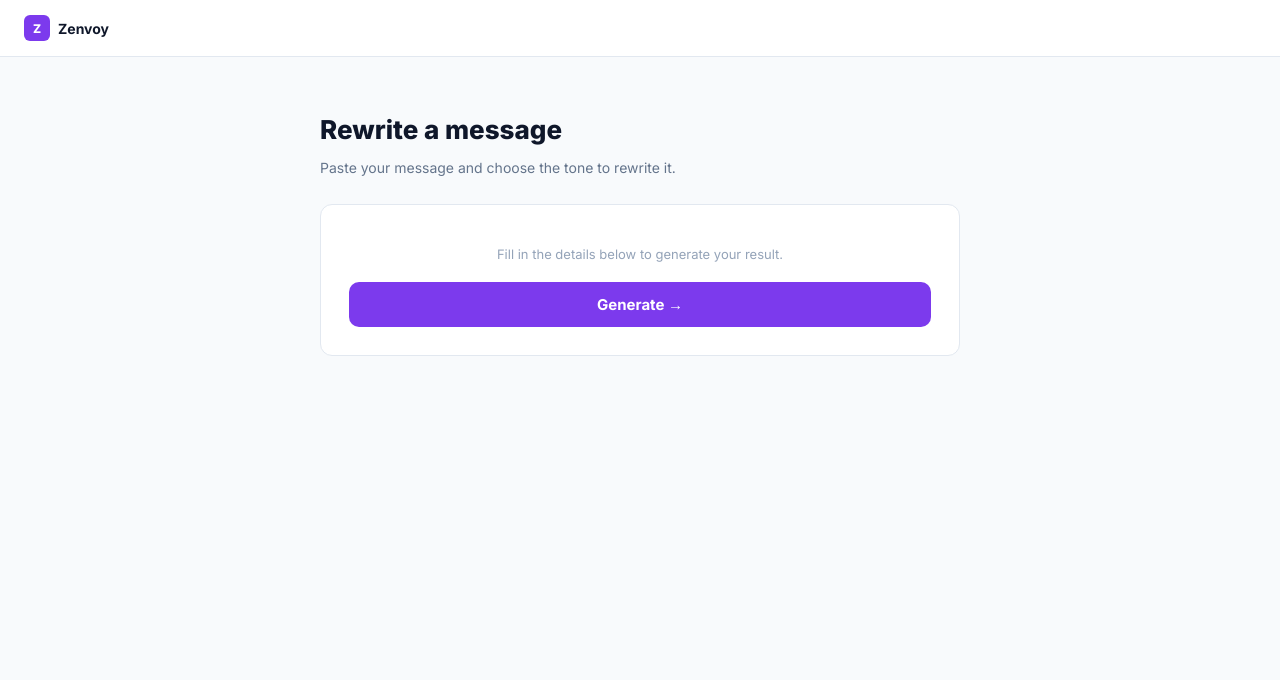
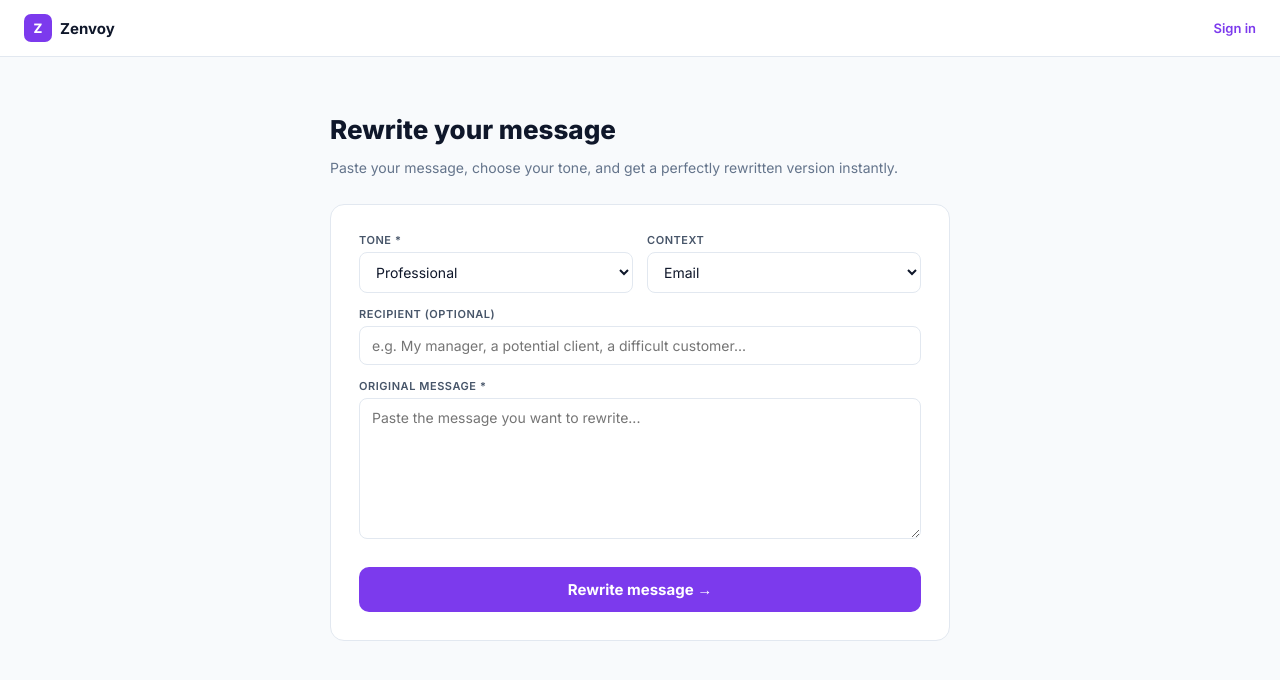
Before and after one commit to apexianlabs/zenvoy, a Next.js app: page /generate in a window 1280 px wide. Shown: the top 680 px of the page. Built offline with nearby package versions, Linux system fonts and the light colour scheme.

Commit message:
Add Zenvoy generate page

```diff
--- a/app/api/generate/route.js
+++ b/app/api/generate/route.js
@@ -1,40 +1,29 @@
 import { NextResponse } from 'next/server'
-
-const AI_API_URL = process.env.AI_API_URL
-const AI_API_KEY = process.env.AI_API_KEY
-const DB_API_URL = process.env.DB_API_URL
-const DB_API_KEY = process.env.DB_API_KEY_ZENVOY
-
 export async function POST(request) {
   try {
     const body = await request.json()
-    const { userId, ...inputs } = body
-
-    // Call AI API
-    const aiRes = await fetch(`${AI_API_URL}/api/process`, {
+    const { original_message, tone, context, recipient, userId } = body
+    if (!original_message) return NextResponse.json({ error: 'Original message is required' }, { status: 400 })
+    const aiRes = await fetch(`${process.env.AI_API_URL}/api/process`, {
       method: 'POST',
-      headers: { 'Content-Type': 'application/json', 'Authorization': `Bearer ${AI_API_KEY}` },
-      body: JSON.stringify({ task: 'rewrite_message', inputs })
+      headers: { 'Content-Type': 'application/json', 'Authorization': `Bearer ${process.env.AI_API_KEY}` },
+      body: JSON.stringify({ task: 'rewrite_message', inputs: { original_message, tone: tone||'Professional', context: context||'Email', recipient: recipient||'the recipient' } })
     })
     const aiData = await aiRes.json()
-    if (!aiRes.ok) throw new Error(aiData.error || 'AI generation failed')
-
+    if (!aiRes.ok) throw new Error(aiData.error || 'AI failed')
     const result = aiData.data
-
-    // Save to DB
     let itemId = null
-    if (userId && DB_API_URL) {
+    if (userId && process.env.DB_API_URL) {
       try {
-        const dbRes = await fetch(`${DB_API_URL}/db/zenvoy/zenvoy_messages`, {
+        const dbRes = await fetch(`${process.env.DB_API_URL}/db/zenvoy/messages`, {
           method: 'POST',
-          headers: { 'Content-Type': 'application/json', 'Authorization': `Bearer ${DB_API_KEY}` },
-          body: JSON.stringify({ user_id: userId, result_data: result, status: 'draft', ...inputs })
+          headers: { 'Content-Type': 'application/json', 'Authorization': `Bearer ${process.env.DB_API_KEY_ZENVOY}` },
+          body: JSON.stringify({ user_id: userId, title: `${tone} ${context} rewrite`, original_message, tone, result_data: result, status: 'complete' })
         })
         const dbData = await dbRes.json()
         itemId = dbData.data?.id || null
-      } catch(e) { console.error('DB save failed:', e.message) }
+      } catch(e) {}
     }
-
     return NextResponse.json({ itemId, result })
   } catch(err) {
     return NextResponse.json({ error: err.message }, { status: 500 })
--- a/app/generate/page.js
+++ b/app/generate/page.js
@@ -1,27 +1,27 @@
 'use client'
-import { useState, useEffect, Suspense } from 'react'
-import { useRouter } from 'next/navigation'
+import { useState, useEffect } from 'react'
 import Link from 'next/link'
 
-function GeneratePageInner() {
-  const router = useRouter()
+const TONES = ['Professional','Friendly','Casual','Formal','Empathetic','Direct','Diplomatic','Confident','Concise']
+const CONTEXTS = ['Email','Slack message','LinkedIn message','Client communication','Team communication','Customer support','Apology','Follow-up','Cold outreach']
+
+export default function GeneratePage() {
   const [user, setUser]       = useState(null)
   const [loading, setLoading] = useState(false)
   const [error, setError]     = useState('')
   const [result, setResult]   = useState(null)
-  const [form, setForm]       = useState({})
+  const [form, setForm]       = useState({ original_message:'', tone:'Professional', context:'Email', recipient:'' })
 
   useEffect(() => {
-    const match = document.cookie.match(/zen_user=([^;]+)/)
-    if (match) {
-      try { setUser(JSON.parse(decodeURIComponent(match[1]))) } catch(e) {}
-    }
+    try {
+      const match = document.cookie.match(/zen_user=([^;]+)/)
+      if (match) setUser(JSON.parse(decodeURIComponent(match[1])))
+    } catch(e) {}
   }, [])
 
   const handleSubmit = async () => {
-    setLoading(true)
-    setError('')
-    setResult(null)
+    if (!form.original_message.trim()) return setError('Please paste your original message.')
+    setLoading(true); setError(''); setResult(null)
     try {
       const token = document.cookie.match(/zen_token=([^;]+)/)?.[1] || ''
       const res = await fetch('/api/generate', {
@@ -30,63 +30,103 @@ function GeneratePageInner() {
         body: JSON.stringify({ ...form, userId: user?.id })
       })
       const data = await res.json()
-      if (!res.ok) throw new Error(data.error || 'Generation failed')
-      setResult(data)
-    } catch(e) {
-      setError(e.message)
-    } finally {
-      setLoading(false)
-    }
+      if (!res.ok) throw new Error(data.error || 'Failed')
+      setResult(data.result)
+    } catch(e) { setError(e.message) }
+    setLoading(false)
   }
+
+  const inputStyle = { width:'100%', padding:'10px 12px', border:'1px solid #e2e8f0', borderRadius:8, fontSize:14, color:'#0f172a', background:'#fff', outline:'none', fontFamily:'Inter,sans-serif', boxSizing:'border-box' }
+  const labelStyle = { fontSize:11, fontWeight:600, color:'#475569', textTransform:'uppercase', letterSpacing:'0.05em', display:'block', marginBottom:5 }
+
+  if (result) return (
+    <div style={{minHeight:'100vh',background:'#f8fafc',fontFamily:'Inter,sans-serif'}}>
+      <nav style={{background:'#fff',borderBottom:'1px solid #e2e8f0',height:56,display:'flex',alignItems:'center',padding:'0 24px',gap:16}}>
+        <Link href="/" style={{display:'flex',alignItems:'center',gap:8,textDecoration:'none'}}>
+          <div style={{width:28,height:28,borderRadius:7,background:'#7c3aed',display:'flex',alignItems:'center',justifyContent:'center',fontSize:13,fontWeight:800,color:'#fff'}}>Z</div>
+          <span style={{fontWeight:700,color:'#0f172a',fontSize:15}}>Zenvoy</span>
+        </Link>
+        <div style={{flex:1}}/>
+      </nav>
+      <div style={{maxWidth:720,margin:'0 auto',padding:'32px 24px',display:'flex',flexDirection:'column',gap:14}}>
+        <div style={{background:'#f5f3ff',border:'1px solid #ddd6fe',borderRadius:12,padding:20}}>
+          <p style={{fontSize:11,fontWeight:700,color:'#7c3aed',textTransform:'uppercase',marginBottom:4}}>✅ Message Rewritten</p>
+          <p style={{fontSize:16,fontWeight:700,color:'#0f172a'}}>{form.tone} tone · {form.context}</p>
+        </div>
+        {(result.rewritten_message || result.message || result.rewritten) && (
+          <div style={{background:'#fff',border:'2px solid #ddd6fe',borderRadius:12,padding:24}}>
+            <div style={{display:'flex',alignItems:'center',justifyContent:'space-between',marginBottom:12}}>
+              <p style={{fontSize:11,fontWeight:700,color:'#475569',textTransform:'uppercase'}}>✉️ Rewritten Message</p>
+              <button onClick={() => navigator.clipboard.writeText(result.rewritten_message || result.message || result.rewritten)}
+                style={{fontSize:11,color:'#7c3aed',background:'#f5f3ff',border:'1px solid #ddd6fe',borderRadius:6,padding:'4px 10px',cursor:'pointer',fontFamily:'Inter,sans-serif',fontWeight:600}}>
+                Copy
+              </button>
+            </div>
+            <p style={{fontSize:14,color:'#374151',lineHeight:1.8,whiteSpace:'pre-wrap'}}>{result.rewritten_message || result.message || result.rewritten}</p>
+          </div>
+        )}
+        {result.explanation && (
+          <div style={{background:'#fff',border:'1px solid #e2e8f0',borderRadius:12,padding:20}}>
+            <p style={{fontSize:11,fontWeight:700,color:'#475569',textTransform:'uppercase',marginBottom:8}}>💡 What changed</p>
+            <p style={{fontSize:13,color:'#374151',lineHeight:1.7}}>{result.explanation}</p>
+          </div>
+        )}
+        <div style={{display:'flex',gap:10,flexWrap:'wrap'}}>
+          <button onClick={() => { setResult(null); setForm({...form, original_message:''}) }}
+            style={{flex:1,padding:'10px',borderRadius:8,border:'1px solid #e2e8f0',background:'#fff',fontSize:13,fontWeight:600,color:'#475569',cursor:'pointer',fontFamily:'Inter,sans-serif'}}>
+            Rewrite another
+          </button>
+          {user ? <Link href="/dashboard" style={{flex:1,padding:'10px',borderRadius:8,border:'none',background:'#7c3aed',color:'#fff',fontSize:13,fontWeight:700,textDecoration:'none',textAlign:'center',display:'flex',alignItems:'center',justifyContent:'center'}}>Dashboard →</Link>
+                : <Link href="/login" style={{flex:1,padding:'10px',borderRadius:8,border:'none',background:'#7c3aed',color:'#fff',fontSize:13,fontWeight:700,textDecoration:'none',textAlign:'center',display:'flex',alignItems:'center',justifyContent:'center'}}>Save messages →</Link>}
+        </div>
+      </div>
+    </div>
+  )
 
   return (
     <div style={{minHeight:'100vh',background:'#f8fafc',fontFamily:'Inter,sans-serif'}}>
       <nav style={{background:'#fff',borderBottom:'1px solid #e2e8f0',height:56,display:'flex',alignItems:'center',padding:'0 24px',gap:16}}>
-        <Link href="/dashboard" style={{display:'flex',alignItems:'center',gap:8,textDecoration:'none'}}>
-          <div style={{width:26,height:26,borderRadius:6,background:'#7c3aed',display:'flex',alignItems:'center',justifyContent:'center',fontSize:12,fontWeight:800,color:'#fff'}}>Z</div>
-          <span style={{fontWeight:700,color:'#0f172a',fontSize:14}}>Zenvoy</span>
+        <Link href="/" style={{display:'flex',alignItems:'center',gap:8,textDecoration:'none'}}>
+          <div style={{width:28,height:28,borderRadius:7,background:'#7c3aed',display:'flex',alignItems:'center',justifyContent:'center',fontSize:13,fontWeight:800,color:'#fff'}}>Z</div>
+          <span style={{fontWeight:700,color:'#0f172a',fontSize:15}}>Zenvoy</span>
         </Link>
         <div style={{flex:1}}/>
-        {user && <Link href="/dashboard" style={{fontSize:13,color:'#64748b',textDecoration:'none'}}>Dashboard</Link>}
+        {user ? <Link href="/dashboard" style={{fontSize:13,color:'#64748b',textDecoration:'none'}}>Dashboard</Link>
+               : <Link href="/login" style={{fontSize:13,color:'#7c3aed',fontWeight:600,textDecoration:'none'}}>Sign in</Link>}
       </nav>
-      <div style={{maxWidth:640,margin:'0 auto',padding:'40px 24px'}}>
-        <h1 style={{fontSize:26,fontWeight:800,color:'#0f172a',marginBottom:6}}>Rewrite a message</h1>
-        <p style={{fontSize:14,color:'#64748b',marginBottom:28}}>Paste your message and choose the tone to rewrite it.</p>
-
+      <div style={{maxWidth:620,margin:'0 auto',padding:'40px 24px'}}>
+        <h1 style={{fontSize:26,fontWeight:800,color:'#0f172a',marginBottom:6}}>Rewrite your message</h1>
+        <p style={{fontSize:14,color:'#64748b',marginBottom:28}}>Paste your message, choose your tone, and get a perfectly rewritten version instantly.</p>
         {error && <div style={{background:'#fef2f2',border:'1px solid #fecaca',borderRadius:10,padding:'12px 16px',fontSize:13,color:'#dc2626',marginBottom:20}}>{error}</div>}
-
-        {result ? (
-          <div style={{background:'#f0fdf4',border:'1px solid #bbf7d0',borderRadius:12,padding:24}}>
-            <h2 style={{fontSize:18,fontWeight:700,color:'#15803d',marginBottom:8}}>✅ Done!</h2>
-            <p style={{fontSize:13,color:'#166534',marginBottom:16}}>Your result has been generated.</p>
-            <pre style={{background:'#fff',borderRadius:8,padding:16,fontSize:12,color:'#374151',overflow:'auto',maxHeight:300,border:'1px solid #e2e8f0'}}>
-              {JSON.stringify(result.result, null, 2)}
-            </pre>
-            <button onClick={() => { setResult(null); setForm({}) }}
-              style={{marginTop:12,width:'100%',background:'transparent',border:'1px solid #e2e8f0',color:'#64748b',padding:'8px',borderRadius:8,fontSize:13,cursor:'pointer'}}>
-              Generate another
-            </button>
+        <div style={{background:'#fff',border:'1px solid #e2e8f0',borderRadius:14,padding:28}}>
+          <div style={{display:'grid',gridTemplateColumns:'1fr 1fr',gap:14,marginBottom:14}}>
+            <div><label style={labelStyle}>Tone *</label>
+              <select value={form.tone} onChange={e => setForm({...form,tone:e.target.value})} style={{...inputStyle,background:'#fff'}}>
+                {TONES.map(t => <option key={t} value={t}>{t}</option>)}
+              </select>
+            </div>
+            <div><label style={labelStyle}>Context</label>
+              <select value={form.context} onChange={e => setForm({...form,context:e.target.value})} style={{...inputStyle,background:'#fff'}}>
+                {CONTEXTS.map(c => <option key={c} value={c}>{c}</option>)}
+              </select>
+            </div>
           </div>
-        ) : (
-          <div style={{background:'#fff',border:'1px solid #e2e8f0',borderRadius:12,padding:28}}>
-            <p style={{fontSize:13,color:'#94a3b8',marginBottom:20,textAlign:'center'}}>
-              Fill in the details below to generate your result.
-            </p>
-            <button onClick={handleSubmit} disabled={loading}
-              style={{width:'100%',background:loading?'#94a3b8':'#7c3aed',color:'#fff',padding:'13px',borderRadius:10,border:'none',fontSize:15,fontWeight:700,cursor:loading?'not-allowed':'pointer',fontFamily:'Inter,sans-serif'}}>
-              {loading ? 'Generating...' : 'Generate →'}
-            </button>
+          <div style={{marginBottom:14}}>
+            <label style={labelStyle}>Recipient (optional)</label>
+            <input value={form.recipient} onChange={e => setForm({...form,recipient:e.target.value})} placeholder="e.g. My manager, a potential client, a difficult customer..." style={inputStyle}/>
           </div>
-        )}
+          <div style={{marginBottom:24}}>
+            <label style={labelStyle}>Original message *</label>
+            <textarea value={form.original_message} onChange={e => setForm({...form,original_message:e.target.value})}
+              placeholder="Paste the message you want to rewrite..."
+              rows={7} style={{...inputStyle,resize:'vertical'}}/>
+          </div>
+          <button onClick={handleSubmit} disabled={loading}
+            style={{width:'100%',padding:'13px',borderRadius:10,border:'none',background:loading?'#a78bfa':'#7c3aed',color:'#fff',fontSize:15,fontWeight:700,cursor:loading?'not-allowed':'pointer',fontFamily:'Inter,sans-serif'}}>
+            {loading ? '✨ Rewriting...' : 'Rewrite message →'}
+          </button>
+        </div>
       </div>
     </div>
   )
 }
-
-export default function GeneratePage() {
-  return (
-    <Suspense fallback={<div style={{minHeight:'100vh',display:'flex',alignItems:'center',justifyContent:'center',fontFamily:'Inter,sans-serif',color:'#94a3b8'}}>Loading...</div>}>
-      <GeneratePageInner />
-    </Suspense>
-  )
-}
```
